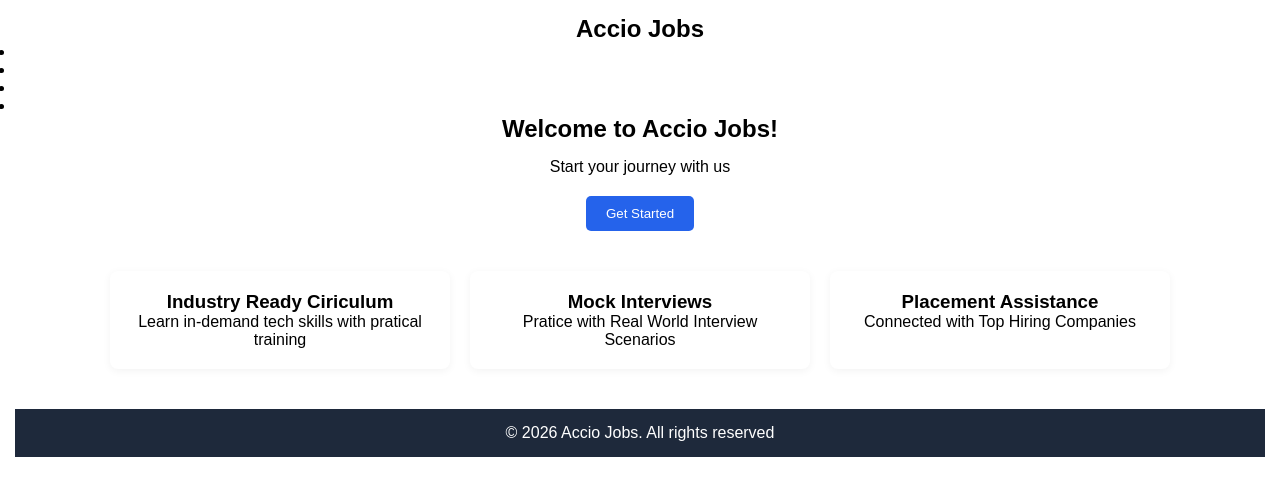
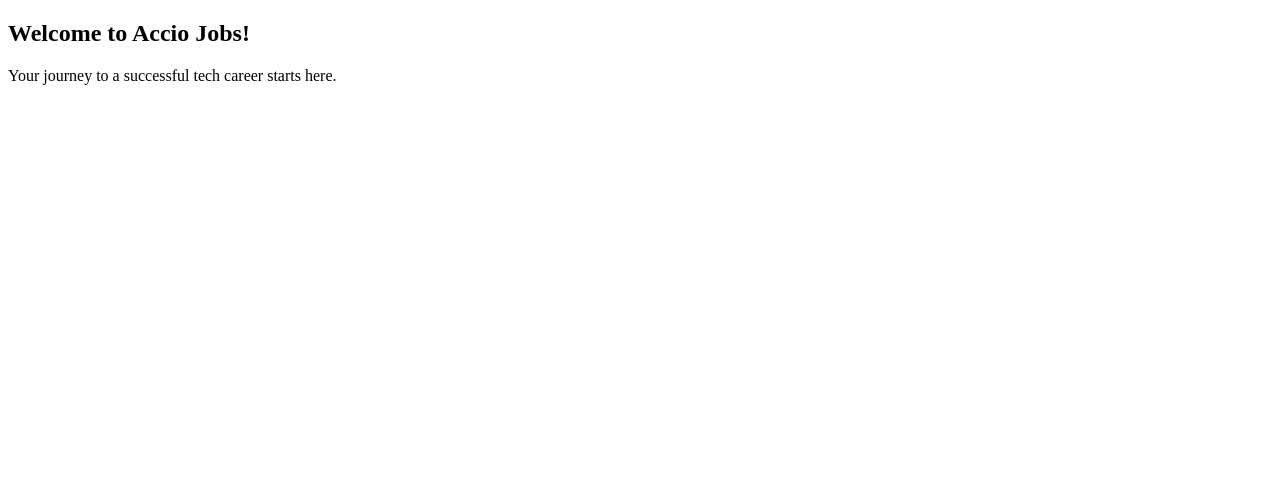
Before and after one commit to acciojob/welcome-to-acciojob-jasvi123, a website: page main.html in a window 1280 px wide. Drawn offline with Linux system fonts and the light colour scheme.

Commit message:
created a submission

```diff
--- a/main.html
+++ b/main.html
@@ -1,54 +1,18 @@
 <!DOCTYPE html>
-
-<html>
-
+<html lang="en">
 <head>
-	<link rel="stylesheet" href="styles.css">
+    <meta charset="UTF-8">
+    <meta name="viewport" content="width=device-width, initial-scale=1.0">
+    <title>Accio Jobs</title>
 </head>
-
 <body>
-	<!-- the entire body must be written by student -->
-	<header>
-		<h2>Accio Jobs</h2>
-		<nav>
-			<ul>
-				<li><a href = '#'>Home</a></li>
-				<li><a href = '#'>Course</a></li>
-				<li><a href = '#'>Placements</a></li>
-				<li><a href = '#'>Contact</a></li>
-			</ul>
-		</nav>
-	</header>
 
     <main>
-		<section class = "hero">
+        <section>
             <h1>Welcome to Accio Jobs!</h1>
-			<p>Start your journey with us</p>
-			<button>Get Started</button>
-		</section>
-		<section>
-			<section class = "features">
-				<div class = "card">
-					<h3>Industry Ready Ciriculum</h3>
-					<p>Learn in-demand tech skills with pratical training</p>
-				</div>
-
-				<div class = "card">
-					<h3>Mock Interviews</h3>
-					<p>Pratice with Real World Interview Scenarios</p>
-				</div>
-				<div class = "card">
-					<h3>Placement Assistance</h3>
-					<p>Connected with Top Hiring Companies</p>
-				</div>
+            <p>Your journey to a successful tech career starts here.</p>
         </section>
     </main>
-	<footer>
-		<p>&copy; 2026 Accio Jobs. All rights reserved</p>
-	</footer>
-    <script type="text/javascript" src="./script.js">
-</script>
 
 </body>
-
 </html>
--- a/styles.css
+++ /dev/null
@@ -1,65 +0,0 @@
-/*  your css code here. If applicable */
-*{
-	margin:0;
-	padding:0;
-	box-sizing:border-box;
-	font-family:Arial,sans-serif;
-}
-
-body{
-	background-color:#f4f6f8
-	color:white;
-	padding: 15px;
-	text-align:center;
-}
-
-nav a{
-	color:white;
-	text-decoration:none;
-	font-weight:bold;
-}
-.hero{
-	text-align:center;
-	padding:40px,20px;
-	background-color: white;
-}
-.hero h1 {
-	margin-bottom:15px;
-	font-size:2.2 rem;
-}
-.hero p{
-	margin-bottom:20px;
-}
-
-button{
-	padding:10px 20px;
-	background-color:#2563eb;
-	color:white;
-	border:none;
-	border-radius:5px;
-	cursor:pointer;
-}
-
-.features{
-	display:grid;
-	grid-template-columns:repeat(auto-fit,minmax(250px,1fr));
-	gap:20px;
-	padding:40px 20px;
-	max-width:1100px;
-	margin:auto;
-}
-
-.card{
-	background-color:white;
-	padding:20px;
-	border-radius:8px;
-	box-shadow:0 2px 8px rgba(0,0,0,0.05);
-	text-align: center;
-}
-
-footer{
-	text-align: center;
-	padding:15px;
-	background-color:#1e293b;
-	color:white;
-}
```
Lines whose indentation alone changed are shown as unchanged.
